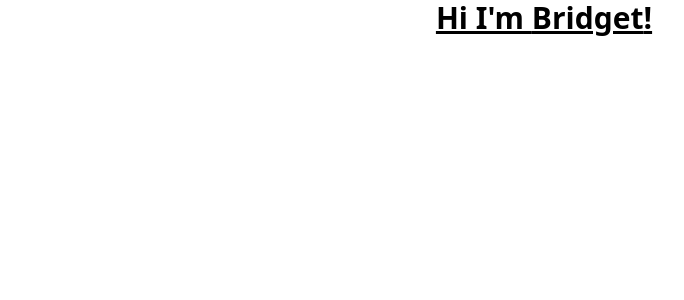
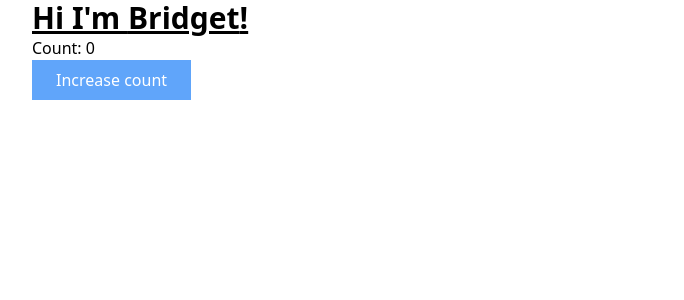
Before and after one commit to Bridgetamana/React_tutorial_1, a React (Create React App) app: page / in a window 1280 px wide. Shown: the top 300 px of the page, without its empty margins (96-780 px from the left). Built offline with nearby package versions, Linux system fonts and the light colour scheme.

Commit message:
completed lesson on state management

```diff
--- a/src/App.css
+++ /dev/null
@@ -1,38 +0,0 @@
-.App {
-  text-align: center;
-}
-
-.App-logo {
-  height: 40vmin;
-  pointer-events: none;
-}
-
-@media (prefers-reduced-motion: no-preference) {
-  .App-logo {
-    animation: App-logo-spin infinite 20s linear;
-  }
-}
-
-.App-header {
-  background-color: #282c34;
-  min-height: 100vh;
-  display: flex;
-  flex-direction: column;
-  align-items: center;
-  justify-content: center;
-  font-size: calc(10px + 2vmin);
-  color: white;
-}
-
-.App-link {
-  color: #61dafb;
-}
-
-@keyframes App-logo-spin {
-  from {
-    transform: rotate(0deg);
-  }
-  to {
-    transform: rotate(360deg);
-  }
-}
--- a/src/App.js
+++ b/src/App.js
@@ -1,10 +1,11 @@
-import './App.css';
+import Counter from './components/Counter';
 import Greet from './components/Greet';
 
 function App() {
   return (
-    <div className="App">
+    <div className="max-w-screen-lg mx-auto">
       <Greet name='Bridget'/>
+      <Counter />
     </div>
   );
 }
--- /dev/null
+++ b/src/components/Counter.js
@@ -0,0 +1,15 @@
+import React, { useState } from 'react'
+
+const Counter = () => {
+
+    const [count, setCount] = useState(0);
+
+  return (
+    <div>
+        <p>Count: {count}</p>
+        <button className='py-2 px-6 bg-blue-400 text-white' onClick={() => setCount(count + 1)}>Increase count</button>
+    </div>
+  )
+}
+
+export default Counter
```
